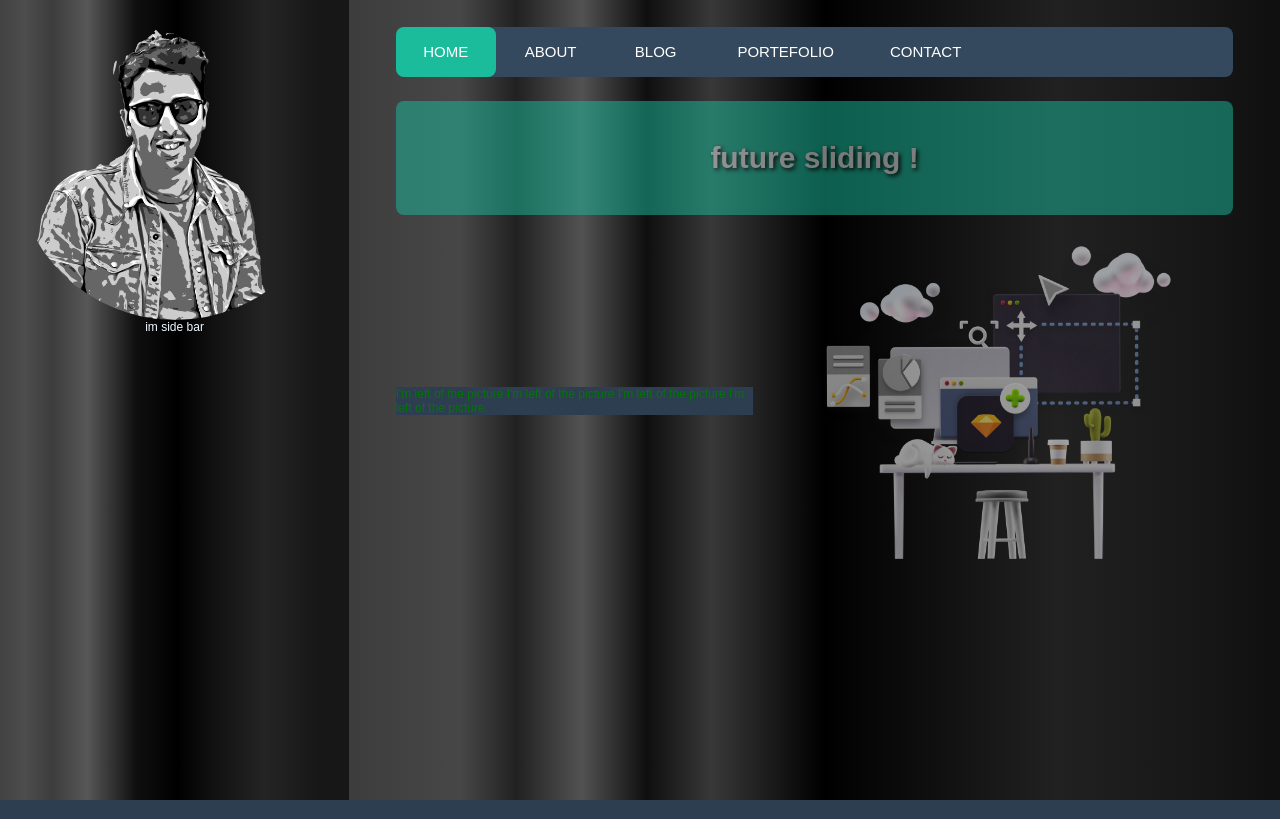
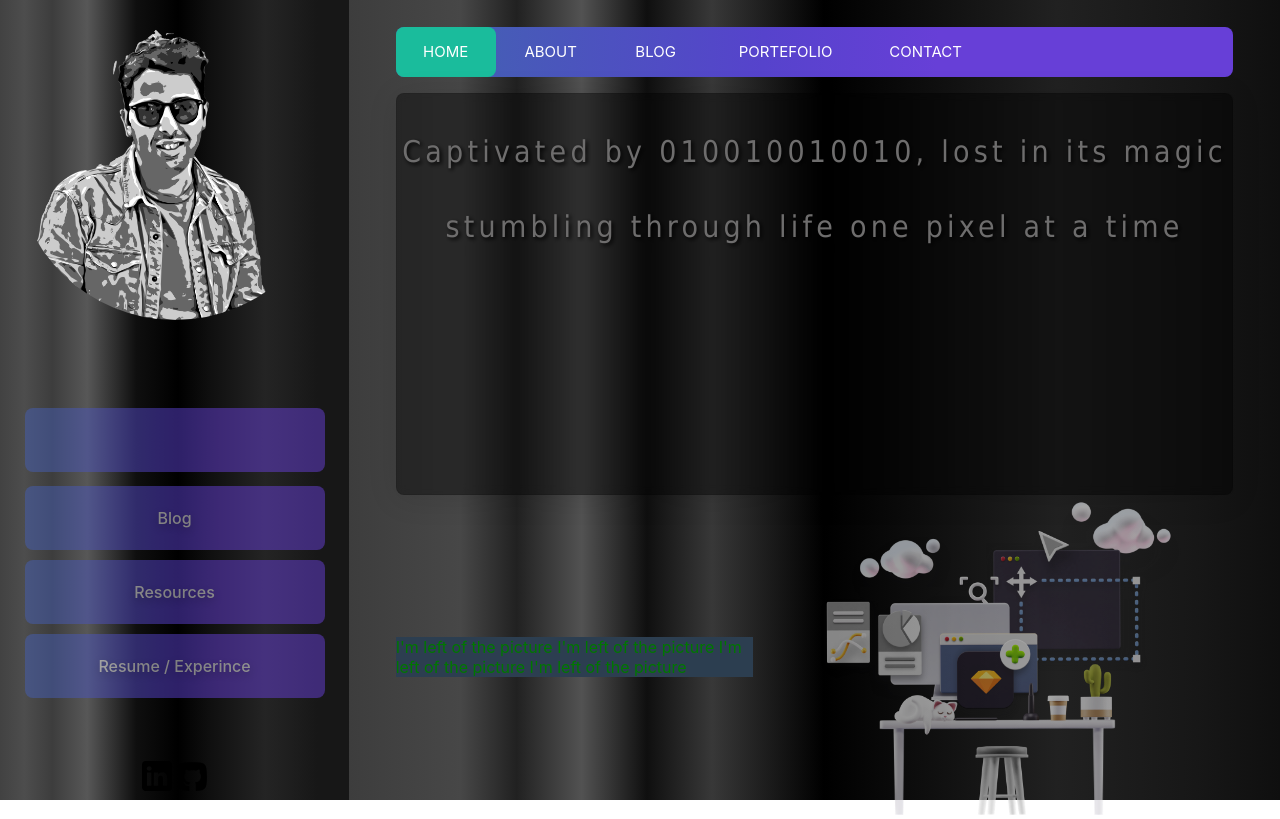
Before and after one commit to HasanVision/hasanvision.github.io, a plain HTML site: page index.html in a window 1280 px wide. Drawn offline with Linux system fonts and the light colour scheme.

Commit message:
social icons and design

```diff
--- a/css/style.css
+++ b/css/style.css
@@ -3,6 +3,7 @@ html {
     margin: 0;
     padding: 0;
     height: 100%;
+    font-family: "Inter UI", "SF Pro Display", -apple-system, BlinkMacSystemFont, "Segoe UI", Roboto, Oxygen, Ubuntu, Cantarell, "Open Sans", "Helvetica Neue", sans-serif;
 }
 
 .main {
@@ -18,7 +19,7 @@ html {
     display: flex;
     flex-direction: column;
     align-items: center;
-    /* justify-content: center; */
+    justify-content: space-between;
     color: aliceblue;
     background: rgba(66, 66, 66, 1);
     background: -moz-linear-gradient(left, rgba(66, 66, 66, 1) 0%, rgba(77, 77, 77, 1) 7%, rgba(61, 61, 61, 1) 15%, rgba(87, 87, 87, 1) 25%, rgba(15, 15, 15, 1) 39%, rgba(0, 0, 0, 1) 51%, rgba(15, 15, 15, 1) 60%, rgba(36, 36, 36, 1) 76%, rgba(32, 32, 32, 1) 81%, rgba(23, 23, 23, 1) 91%);
@@ -86,7 +87,7 @@ nav {
     position: relative;
     width: 100%;
     height: 50px;
-    background-color: #34495e;
+    background-image: linear-gradient(92.88deg, #455EB5 9.16%, #5643CC 43.89%, #673FD7 64.72%);
     border-radius: 8px;
     font-size: 0;
 }
@@ -169,11 +170,11 @@ a:nth-child(5):hover~.animation {
     background-color: #e67e22;
 }
 
-body {
+/* body {
     font-size: 12px;
     font-family: sans-serif;
     background: #2c3e50;
-}
+} */
 
 h1 {
     text-align: center;
@@ -206,12 +207,36 @@ p {
 
 
 .slider {
-    background: rgb(26, 188, 156);
     width: 90%;
-    /* height: 30rem; */
-    margin: 1.5rem;
+    margin-top: 1rem;
+}
+
+.slider-glossy {
+    /* From https://css.glass */
+
+
+    height: 25rem;
+    /* margin: 1.5rem; */
     border-radius: 8px;
-    opacity: 0.5;
+    background: rgba(0, 0, 0, 0.42);
+
+    box-shadow: 0 4px 30px rgba(0, 0, 0, 0.1);
+    backdrop-filter: blur(5px);
+    -webkit-backdrop-filter: blur(5px);
+    border: 1px solid rgba(0, 0, 0, 0.1);
+}
+
+.slider-glossy>h1 {
+    font-family: Tahoma, Geneva, sans-serif;
+    font-size: 30px;
+    letter-spacing: 4.2px;
+    word-spacing: 0.2px;
+    color: #6e6d6d;
+    font-weight: normal;
+    text-decoration: none;
+    font-style: normal;
+    font-variant: normal;
+    text-transform: none;
 }
 
 .homepage-display {
@@ -236,3 +261,44 @@ p {
     -webkit-border-radius: 200px 10px 10px 200px;
     border: 0px solid #000000; */
 }
+
+
+
+
+
+.button {
+    width: 300px;
+    background-image: linear-gradient(92.88deg, #455EB5 9.16%, #5643CC 43.89%, #673FD7 64.72%);
+    border-radius: 8px;
+    border-style: none;
+    box-sizing: border-box;
+    color: #FFFFFF;
+    cursor: pointer;
+    flex-shrink: 0;
+    font-family: "Inter UI", "SF Pro Display", -apple-system, BlinkMacSystemFont, "Segoe UI", Roboto, Oxygen, Ubuntu, Cantarell, "Open Sans", "Helvetica Neue", sans-serif;
+    font-size: 16px;
+    font-weight: 500;
+    height: 4rem;
+    padding: 0 1.6rem;
+    text-align: center;
+    text-shadow: rgba(0, 0, 0, 0.25) 0 3px 8px;
+    transition: all .5s;
+    user-select: none;
+    -webkit-user-select: none;
+    touch-action: manipulation;
+    margin-top: 10px;
+    opacity: 0.5;
+
+}
+
+.button:hover {
+    box-shadow: rgba(80, 63, 205, 0.5) 0 1px 30px;
+    transition-duration: .1s;
+    opacity: 1;
+}
+
+
+.persona-iformation-links {
+    margin-top: 20px;
+
+}
--- a/index.html
+++ b/index.html
@@ -12,13 +12,38 @@
 
     <div class="main">
         <div class="sidebar">
-            <div class="profile-pic-border">
-                <img class="profile-image" src="assets/hasan2.png" alt="profile-image" />
+            <div>
+                <div class="profile-pic-border">
+                    <img class="profile-image" src="assets/hasan2.png" alt="profile-image" />
+                </div>
             </div>
+
+            <div class="persona-iformation-links">
+                <div>
+                    <button class="button" role="button"> </button>
+                </div>
+                <div>
+                    <button class="button" role="button"> Blog</button>
+                </div>
+                <div>
+                    <button class="button" role="button"> Resources</button>
+                </div>
+                <div>
+                    <button class="button" role="button">
+                        Resume / Experince
+                    </button>
+                </div>
+            </div>
+
             <div>
-                im side bar
+                <img height="40" width="30" src="icons/linkedin_network_social network_linkedin logo_icon.svg"
+                    alt="linkedin">
+
+
+                <img height="40" width="30" src="icons/github_icon.svg" alt="linkedin">
             </div>
         </div>
+
         <div class="landing">
             <div class="navbar-parent-div">
                 <nav>
@@ -31,9 +56,16 @@
                 </nav>
             </div>
             <div class="slider">
-                <h1>
-                    future sliding !
-                </h1>
+                <div class="slider-glossy">
+                    <h1>
+                        Captivated by 010010010010, lost in its magic
+
+                    </h1>
+                    <h1>
+                        stumbling through life one pixel at a time
+                    </h1>
+                </div>
+
             </div>
             <div class="homepage-display">
                 <div class="content-display">
```
Also changed, not shown: icons/github_icon.svg (added), icons/linkedin_network_social network_linkedin logo_icon.svg (added), 1 other file.
